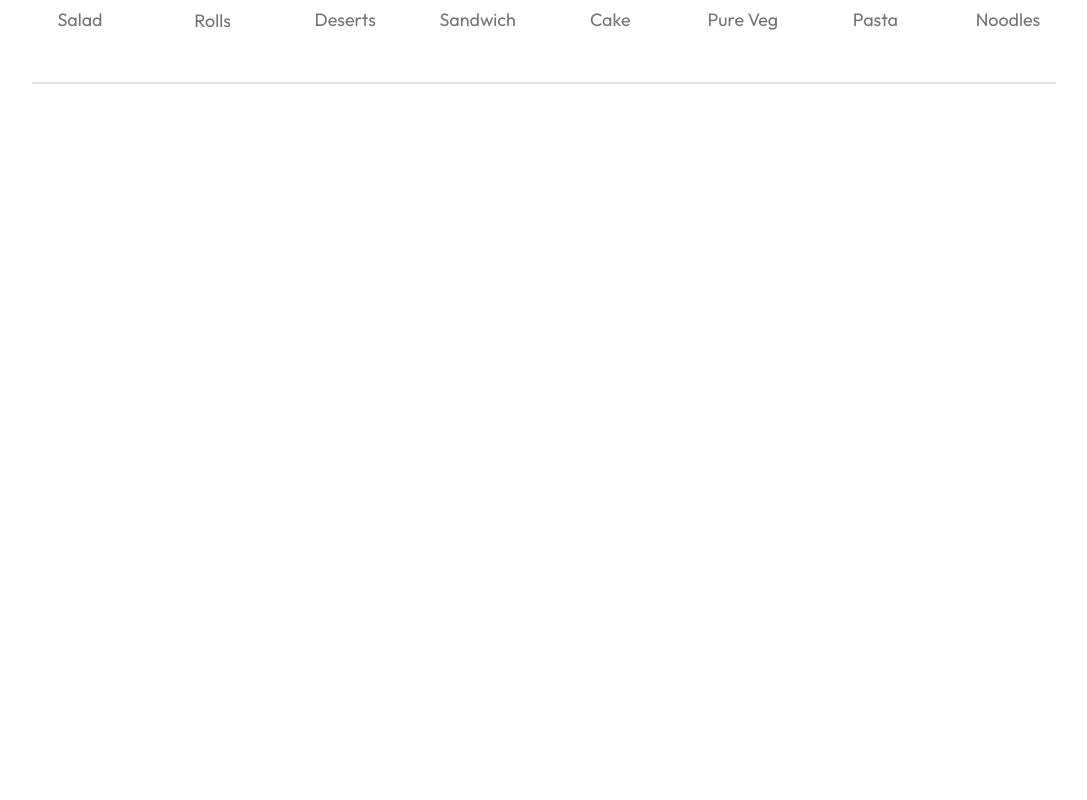
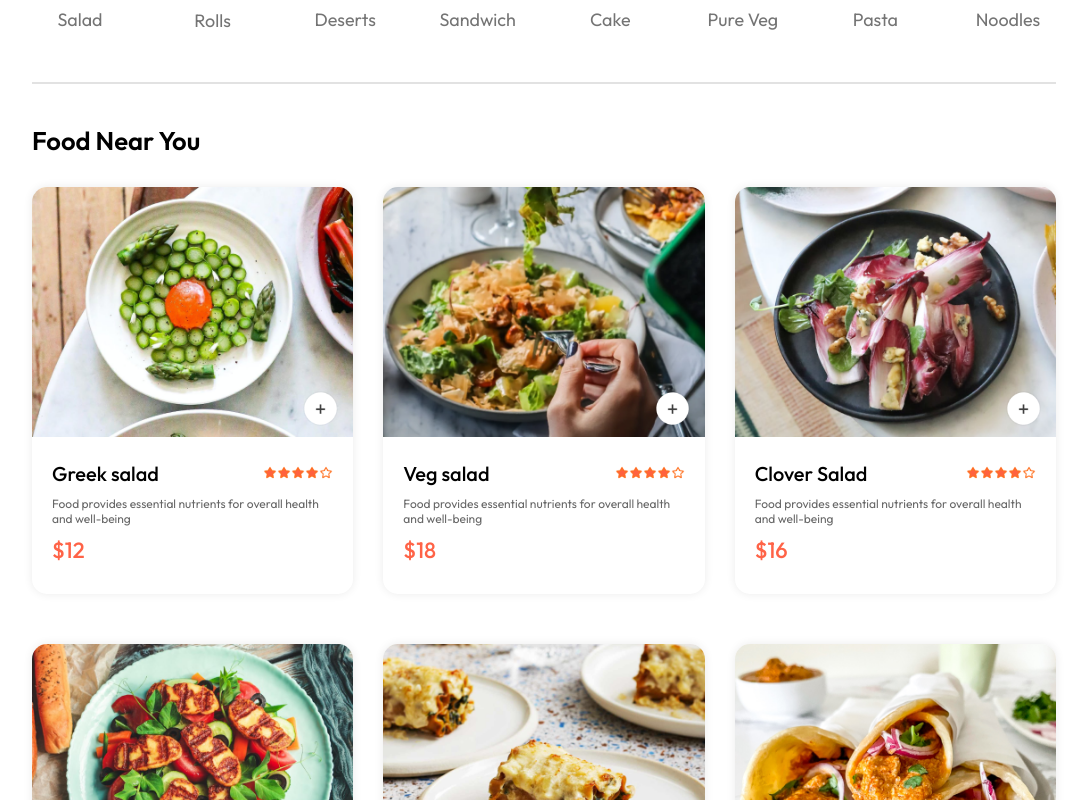
Before and after one commit to OoKiaoO/food-del, a React (Vite) app in the folder frontend/: page / in a window 1280 px wide. Shown: the part 820-1620 px from the top of the page, without its empty margins (96-1183 px from the left). Before the commit the page ends 914 px from the top, so only its background shows below. Built offline with nearby package versions, Linux system fonts and the light colour scheme.

Commit message:
created FoodDisplay & FoodItem components

```diff
--- /dev/null
+++ b/frontend/src/components/FoodDisplay/FoodDisplay.css
@@ -0,0 +1,16 @@
+.food-display {
+  margin-top: 30px;
+}
+
+.food-display h2 {
+  font-size: max(2vw, 24px);
+  font-weight: 600;
+}
+
+.food-display-list {
+  display: grid;
+  grid-template-columns: repeat(auto-fill, minmax(240px, 1fr));
+  margin-top: 30px;
+  gap: 30px;
+  row-gap: 50px;
+}
--- /dev/null
+++ b/frontend/src/components/FoodDisplay/FoodDisplay.jsx
@@ -0,0 +1,24 @@
+/* eslint-disable react/prop-types */
+// eslint-disable-next-line no-unused-vars
+import React, { useContext } from 'react'
+import './FoodDisplay.css'
+import { StoreContext } from '../../context/StoreContext'
+import FoodItem from '../FoodItem/FoodItem'
+
+const FoodDisplay = ({category}) => {
+  const { food_list } = useContext(StoreContext)
+
+
+  return (
+    <div className='food-display' id='food-display'>
+      <h2>Food Near You</h2>
+      <div className="food-display-list">
+        {food_list.map((item, index)=> {
+          return <FoodItem key={index} id={item._id} name={item.name} description={item.description} price={item.price} image={item.image} />
+        })}
+      </div>
+    </div>
+  )
+}
+
+export default FoodDisplay
--- /dev/null
+++ b/frontend/src/components/FoodItem/FoodItem.css
@@ -0,0 +1,74 @@
+.food-item {
+  width: 100%;
+  margin: auto;
+  border-radius: 15px;
+  box-shadow: 0px 0px 10px #00000015;
+  transition: 0.3s;
+  animation: fadeIn 1s;
+}
+
+.food-item-img {
+  width: 100%;
+  border-radius: 15px 15px 0px 0px;
+}
+
+.food-item-info {
+  padding: 20px;
+}
+
+.food-item-name-rating {
+  display: flex;
+  justify-content: space-between;
+  align-items: center;
+  margin-bottom: 10px;
+}
+
+.food-item-name-rating p {
+  font-size: 20px;
+  font-weight: 500;
+}
+
+.food-item-name-rating img {
+  width: 70px;
+}
+
+.food-item-desc {
+  color: #676767;
+  font-size: 12px;
+}
+
+.food-item-price {
+  color: tomato;
+  font-size: 22px;
+  font-weight: 500;
+  margin: 10px 0px;
+}
+
+.food-item-img-container {
+  position: relative;
+}
+
+.food-item-img-container .add {
+  width: 35px;
+  position: absolute;
+  bottom: 15px;
+  right: 15px;
+  cursor: pointer;
+  border-radius: 50%;
+}
+
+.food-item-counter {
+  position: absolute;
+  bottom: 15px;
+  right: 15px;
+  display: flex;
+  align-items: center;
+  gap: 10px;
+  padding: 6px;
+  border-radius: 50px;
+  background-color: white;
+}
+
+.food-item-counter img {
+  width: 30px;
+}
--- /dev/null
+++ b/frontend/src/components/FoodItem/FoodItem.jsx
@@ -0,0 +1,38 @@
+/* eslint-disable react/prop-types */
+// eslint-disable-next-line no-unused-vars
+import React, { useContext } from 'react'
+import './FoodItem.css'
+import { assets } from '../../assets/assets'
+import { StoreContext } from '../../context/StoreContext'
+
+const FoodItem = ({id, name, price, description, image}) => {
+
+  const {cartItems, addToCart, removeFromCart} = useContext(StoreContext);
+
+  return (
+    <div className='food-item' >
+      <div className="food-item-img-container">
+        <img className='food-item-img' src={image} alt='' />
+        {
+          !cartItems[id]
+          ? <img className='add' onClick={() => addToCart(id)} src={assets.add_icon_white} alt='' />
+          : <div className='food-item-counter'>
+              <img onClick={() => removeFromCart(id)} src={assets.remove_icon_red} alt='' />
+              <p>{cartItems[id]}</p>
+              <img onClick={()=> addToCart(id)} src={assets.add_icon_green} alt='' />
+            </div>
+        }
+      </div>
+      <div className="food-item-info">
+        <div className="food-item-name-rating">
+          <p>{name}</p>
+          <img src={assets.rating_starts} alt='' />
+        </div>
+        <p className="food-item-desc">{description}</p>
+        <p className="food-item-price">${price}</p>
+      </div>
+    </div>
+  )
+}
+
+export default FoodItem
--- /dev/null
+++ b/frontend/src/context/StoreContext.jsx
@@ -0,0 +1,44 @@
+/* eslint-disable react/prop-types */
+import { createContext, useEffect, useState } from "react";
+import { food_list } from "../assets/assets";
+// by setting and exporting the context provider, we make the contextValue variable accessible throughout all components
+// in this case we used it to make the food_listarray accessible throughout al components to display food choices
+export const StoreContext = createContext(null)
+
+const StoreContextProvider = (props) => {
+
+  const [cartItems, setCartItems] = useState({});
+
+// addToCart logic will check if the item id is already present inside the cartItems state, if not is going to add it
+  const addToCart = (itemId) => {
+    if (!cartItems[itemId]) {
+      setCartItems((prev) => ({...prev, [itemId]: 1}))
+    } else {
+      setCartItems((prev) => ({...prev, [itemId]: prev[itemId] + 1}))
+    }
+  }
+
+  const removeFromCart = (itemId) => {
+    setCartItems((prev) => ({...prev, [itemId]: prev[itemId] - 1}))
+  }
+
+  // will collect the info relative to cartItems & display them in the console
+  useEffect(() => {
+    console.log(cartItems);
+  }, [cartItems])
+
+  const contextValue = {
+    food_list,
+    cartItems,
+    setCartItems,
+    addToCart,
+    removeFromCart
+  }
+  return (
+    <StoreContext.Provider value={contextValue}>
+      {props.children}
+    </StoreContext.Provider>
+  )
+}
+
+export default StoreContextProvider
--- a/frontend/src/main.jsx
+++ b/frontend/src/main.jsx
@@ -4,10 +4,13 @@
 import App from './App.jsx'
 import './index.css'
 import { BrowserRouter } from 'react-router-dom'
+import StoreContextProvider from './context/StoreContext.jsx'
 
 
 ReactDOM.createRoot(document.getElementById('root')).render(
   <BrowserRouter>
-    <App />
+    <StoreContextProvider>
+      <App />
+    </StoreContextProvider>
   </BrowserRouter>
 )
--- a/frontend/src/pages/Home/Home.jsx
+++ b/frontend/src/pages/Home/Home.jsx
@@ -3,6 +3,7 @@
 import './Home.css'
 import Header from '../../components/Header/Header'
 import { ExploreMenu } from '../../components/ExploreMenu/ExploreMenu'
+import FoodDisplay from '../../components/FoodDisplay/FoodDisplay'
 
 const Home = () => {
   const [category, setCategory] = useState('All');
@@ -11,6 +12,7 @@
     <div>
       <Header/>
       <ExploreMenu category={category} setCategory={setCategory} />
+      <FoodDisplay category={category} />
     </div>
   )
 }
```
